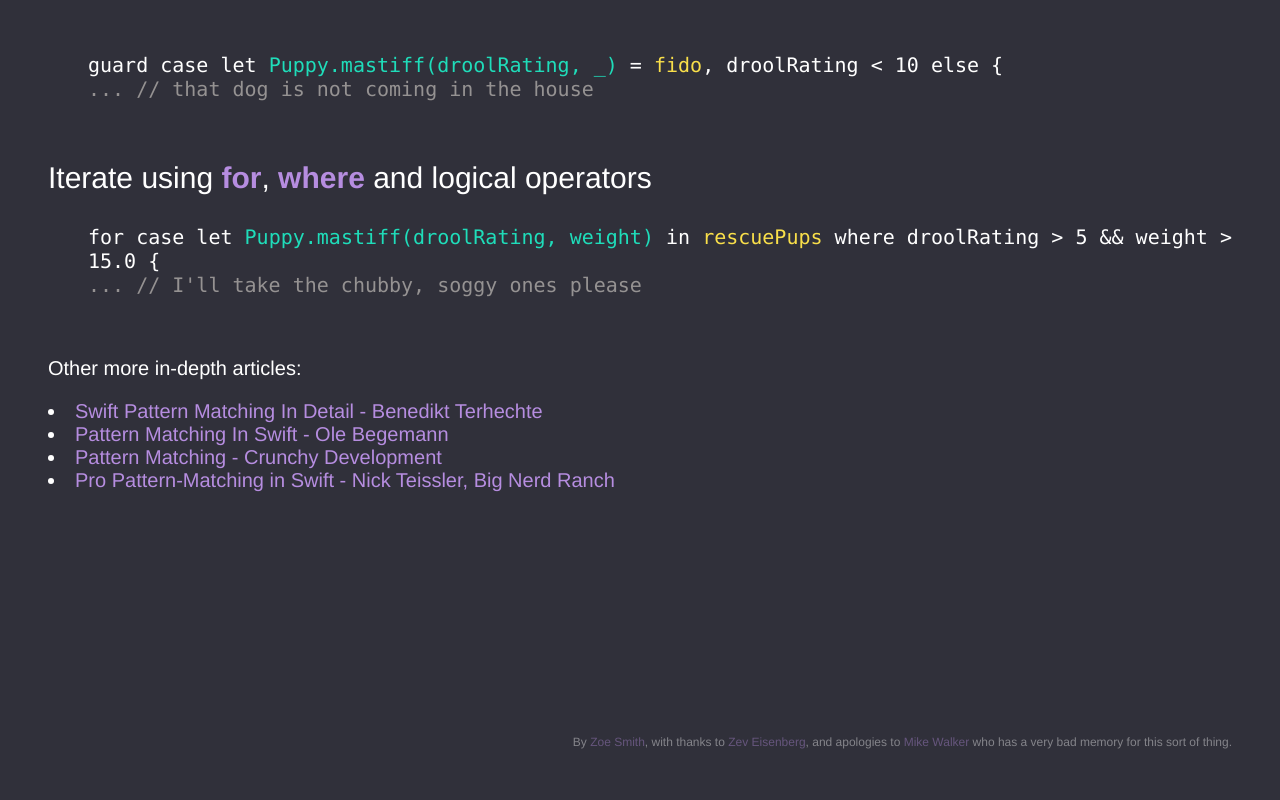
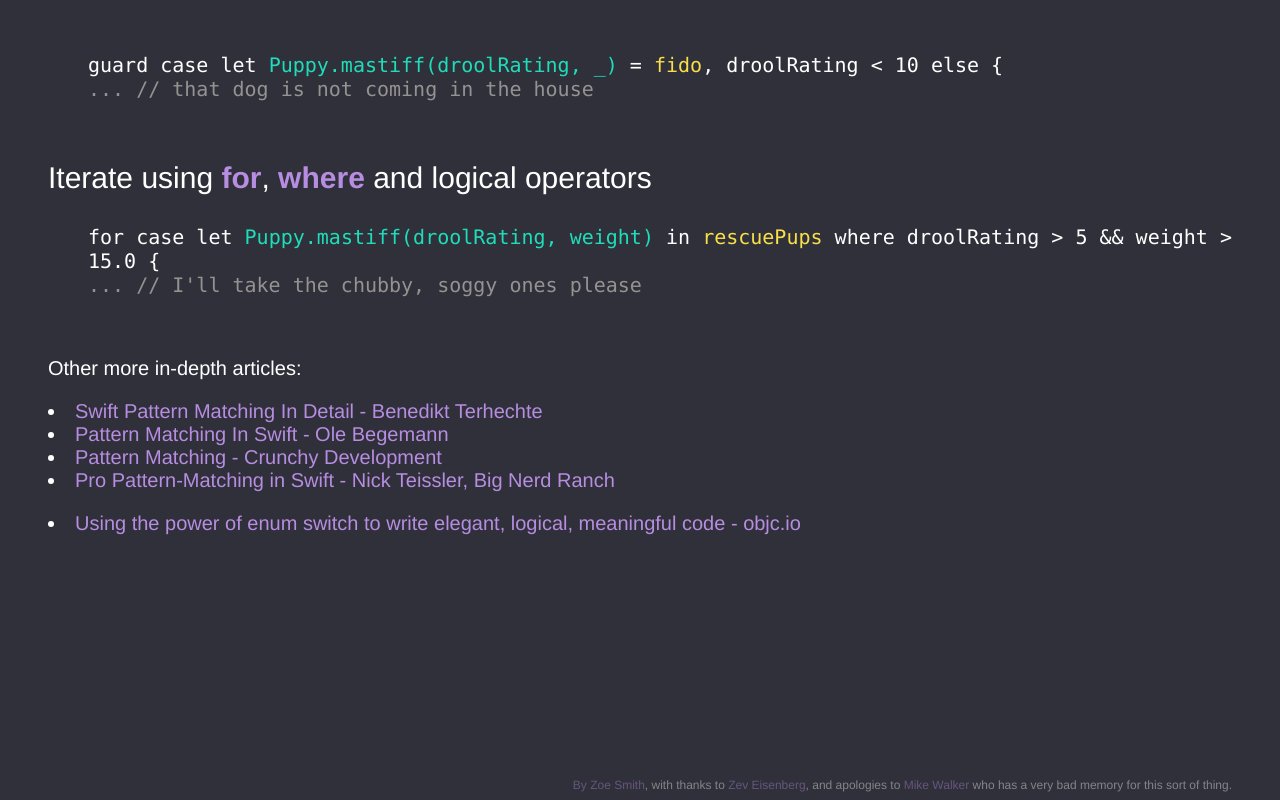
Before and after one commit to zoejessica/goshdarnifcaseletsyntax.com, a plain HTML site: page index.html in a window 1280 px wide. Shown: the part 1875-2675 px from the top of the page. Before the commit the page ends 2632 px from the top, so only its background shows below. Drawn offline with Linux system fonts and the light colour scheme.

Commit message:
Add objc.io link on associated values

```diff
--- a/index.html
+++ b/index.html
@@ -184,7 +184,9 @@
 	        <li><a href='https://oleb.net/blog/2015/09/swift-pattern-matching/'>Pattern Matching In Swift - Ole Begemann</a></li>
 	        <li><a href='http://alisoftware.github.io/swift/pattern-matching/2016/05/16/pattern-matching-4/'>Pattern Matching - Crunchy Development</a></li>
 	<li><a href='https://www.bignerdranch.com/blog/pro-pattern-matching-in-swift/'>Pro Pattern-Matching in Swift - Nick Teissler, Big Nerd Ranch</a></li> </p>
-	                <br>
+	<li><a href='https://www.objc.io/blog/2018/09/04/switching-with-associated-values/'</a>Using the power of enum switch to write elegant, logical, meaningful code - objc.io</li> </p>
+
+	<br>
     </div>
     <footer>
         By <a href="http://twitter.com/zoejessica">Zoe Smith</a>, with thanks to <a href="http://zeveisenberg.com">Zev Eisenberg</a>, and apologies to <a href="http://lazerwalker.com/">Mike Walker</a> who has a very bad memory for this sort of thing.
```
